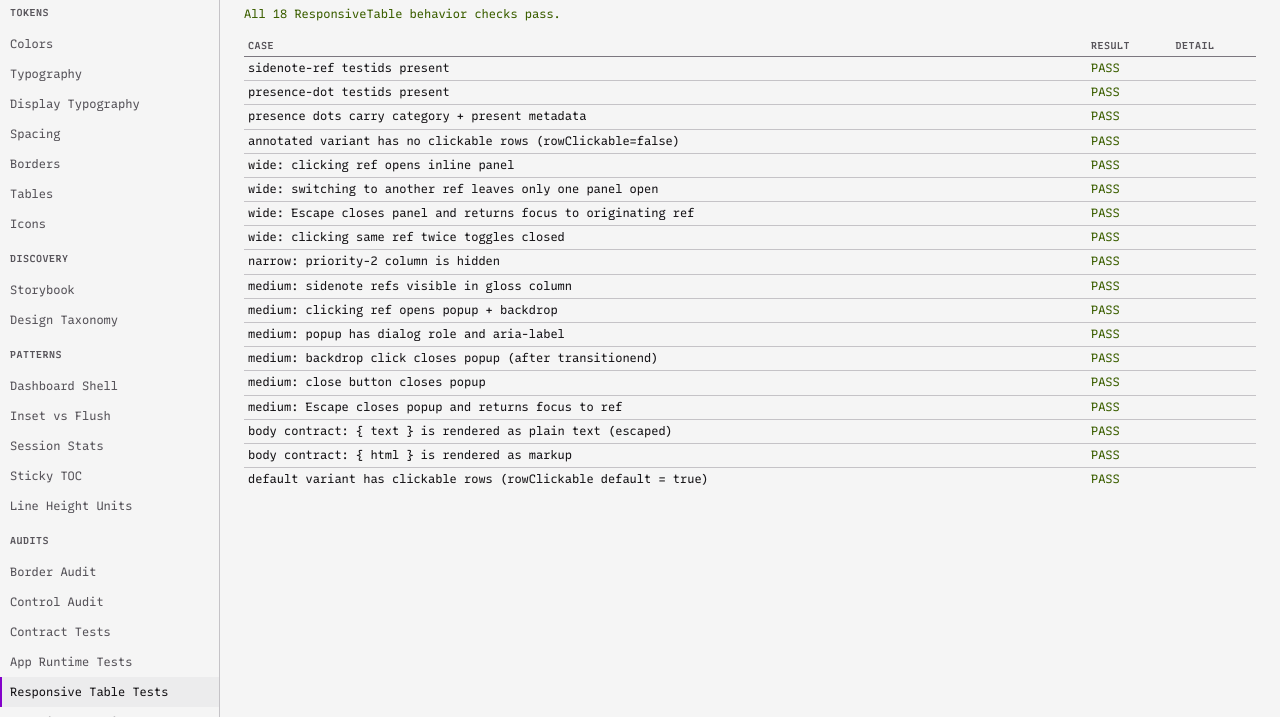
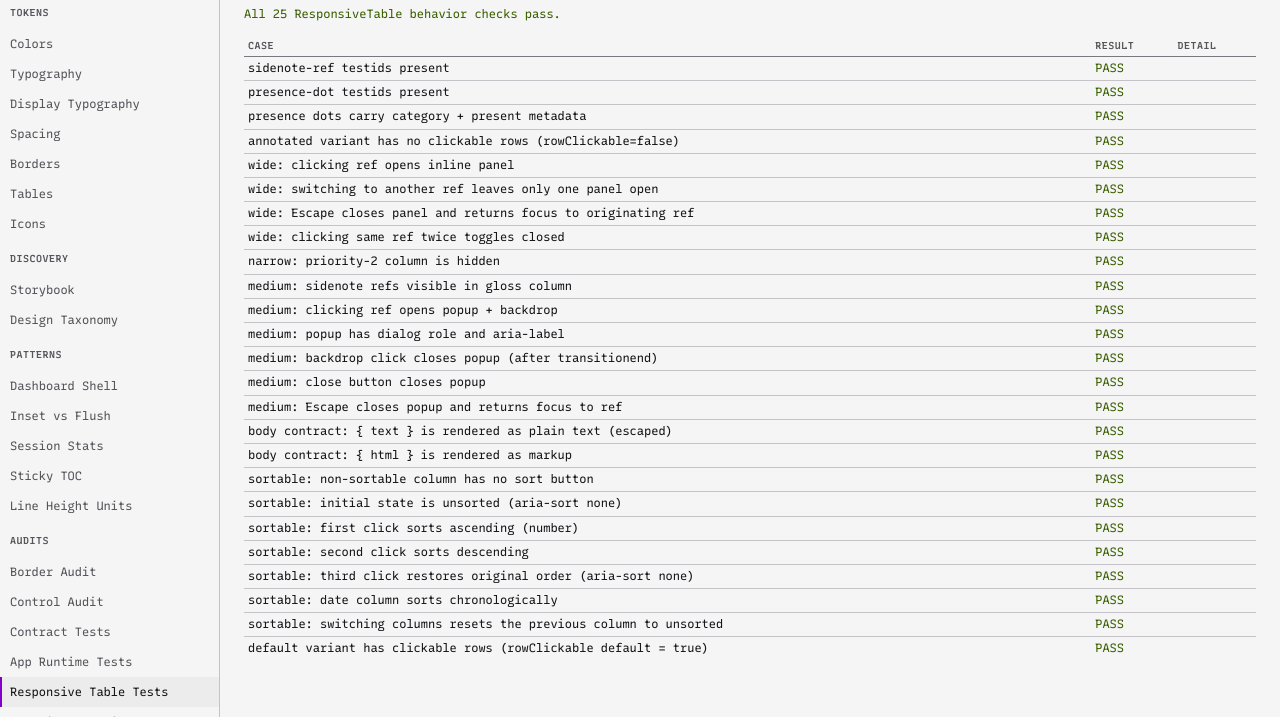
Before and after one commit to standsleeping/design-kit, a website: page pages/responsive-table-tests.html in a window 1280 px wide. Shown: the part 83-800 px from the top of the page. Drawn offline with Linux system fonts and the light colour scheme; files that its build step writes are made by us from their sources; files whose address does not match are found by name.

Commit message:
Add sort behavior tests

```diff
--- a/pages/responsive-table-tests.html
+++ b/pages/responsive-table-tests.html
@@ -362,6 +362,86 @@ async function main() {
     cleanup();
   });
 
+  // ---- Sortable columns: header cycle + row reorder ------------------------
+  await block('sortable columns', async () => {
+    const sortable = mod.variants.find((v) => v.name === 'sortable');
+    if (!sortable) { record('sortable variant present', false, 'variant not found'); return; }
+    const { node, cleanup } = await mount(mod, wideMount, sortable.props);
+
+    const thFor = (key) => [...node.querySelectorAll('thead th')]
+      .find((t) => t.querySelector(`.dk-table-sort[data-sort-key="${key}"]`));
+    const btnFor = (key) => node.querySelector(`.dk-table-sort[data-sort-key="${key}"]`);
+    const colIndexFor = (key) => [...node.querySelectorAll('thead th')].indexOf(thFor(key));
+    const nums = (key) => {
+      const ci = colIndexFor(key);
+      return [...node.querySelectorAll('tbody tr')]
+        .map((tr) => parseFloat(tr.children[ci].textContent.replace(/[^0-9.]/g, '')));
+    };
+    const dates = (key) => {
+      const ci = colIndexFor(key);
+      return [...node.querySelectorAll('tbody tr')].map((tr) => tr.children[ci].textContent.trim());
+    };
+    const asc = (a) => a.every((v, i) => i === 0 || a[i - 1] <= v);
+    const desc = (a) => a.every((v, i) => i === 0 || a[i - 1] >= v);
+
+    const nameTh = [...node.querySelectorAll('thead th')].find((t) => /name/i.test(t.textContent));
+    record(
+      'sortable: non-sortable column has no sort button',
+      !!nameTh && !nameTh.querySelector('.dk-table-sort'),
+      'name header unexpectedly has a sort button',
+    );
+
+    const original = nums('rps');
+    record(
+      'sortable: initial state is unsorted (aria-sort none)',
+      thFor('rps').getAttribute('aria-sort') === 'none' && btnFor('rps').dataset.sortDir === 'none',
+      `aria-sort=${thFor('rps').getAttribute('aria-sort')}, dir=${btnFor('rps').dataset.sortDir}`,
+    );
+
+    btnFor('rps').click();
+    record(
+      'sortable: first click sorts ascending (number)',
+      thFor('rps').getAttribute('aria-sort') === 'ascending'
+        && btnFor('rps').dataset.sortDir === 'asc'
+        && asc(nums('rps')),
+      `aria=${thFor('rps').getAttribute('aria-sort')}, values=${nums('rps')}`,
+    );
+
+    btnFor('rps').click();
+    record(
+      'sortable: second click sorts descending',
+      thFor('rps').getAttribute('aria-sort') === 'descending'
+        && btnFor('rps').dataset.sortDir === 'desc'
+        && desc(nums('rps')),
+      `aria=${thFor('rps').getAttribute('aria-sort')}, values=${nums('rps')}`,
+    );
+
+    btnFor('rps').click();
+    record(
+      'sortable: third click restores original order (aria-sort none)',
+      thFor('rps').getAttribute('aria-sort') === 'none'
+        && JSON.stringify(nums('rps')) === JSON.stringify(original),
+      `aria=${thFor('rps').getAttribute('aria-sort')}, values=${nums('rps')} vs ${original}`,
+    );
+
+    btnFor('added').click();
+    const d = dates('added');
+    record(
+      'sortable: date column sorts chronologically',
+      thFor('added').getAttribute('aria-sort') === 'ascending'
+        && JSON.stringify(d) === JSON.stringify([...d].sort()),
+      `dates=${d}`,
+    );
+
+    record(
+      'sortable: switching columns resets the previous column to unsorted',
+      thFor('rps').getAttribute('aria-sort') === 'none' && btnFor('rps').dataset.sortDir === 'none',
+      `rps aria-sort=${thFor('rps').getAttribute('aria-sort')}`,
+    );
+
+    cleanup();
+  });
+
   // ---- Default variant still has clickable rows (rowClickable=true default) -
   await block('default variant rowClickable', async () => {
     const defaults = mod.variants.find((v) => v.name === 'default');
```
